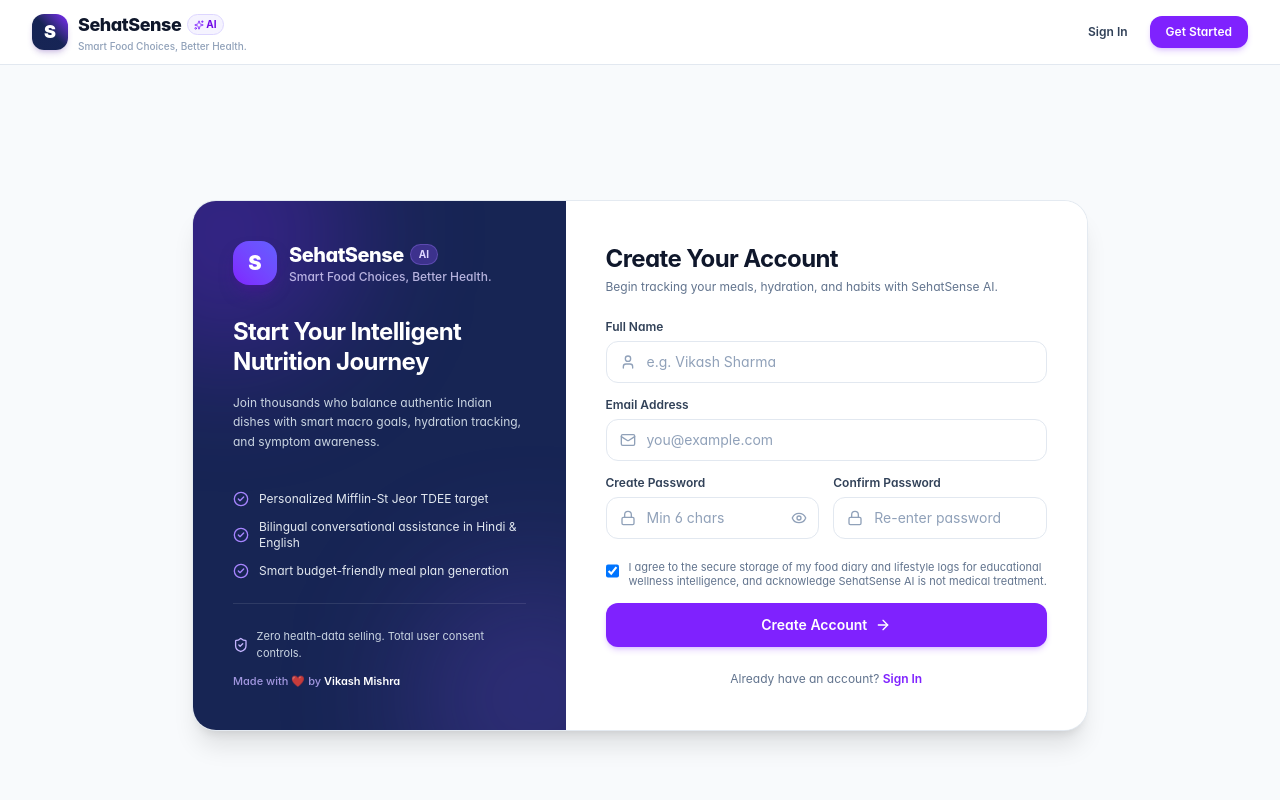
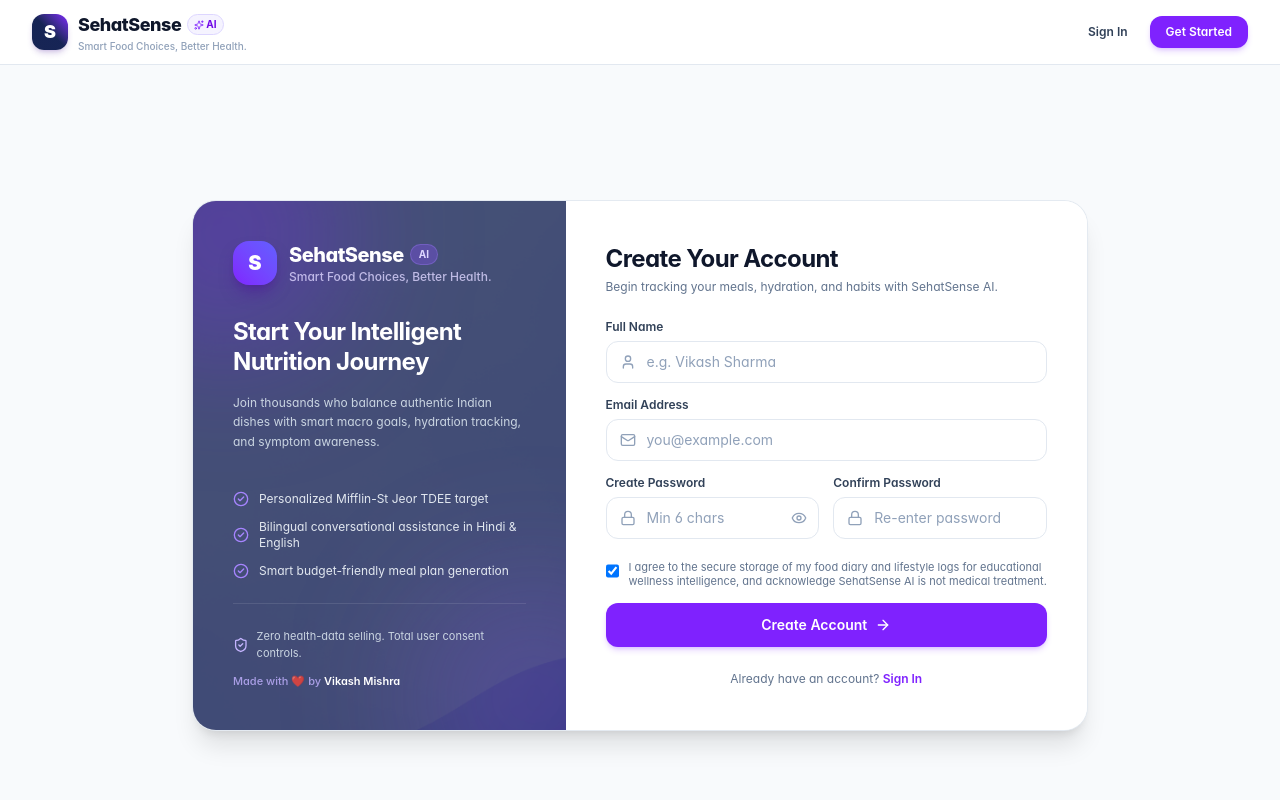
Before and after one commit to vikash0885/nutriai-health-assistant, a React (Vite) app in the folder frontend/: page /register in a window 1280 px wide. Shown: the top 800 px of the page. Built offline with nearby package versions, Linux system fonts and the light colour scheme; no server answers.

Commit message:
feat: add subtle background artwork texture to auth branding panels

```diff
--- a/frontend/src/pages/LoginPage.tsx
+++ b/frontend/src/pages/LoginPage.tsx
@@ -56,6 +56,12 @@
       <div className="max-w-4xl w-full bg-white rounded-3xl border border-slate-200/90 shadow-xl overflow-hidden grid grid-cols-1 lg:grid-cols-12">
         {/* Left: Midnight Blue & Violet Branding Panel */}
         <div className="lg:col-span-5 bg-[#172554] p-8 sm:p-10 text-white flex flex-col justify-between relative overflow-hidden">
+          {/* Custom Background Image Texture */}
+          <div
+            className="absolute inset-0 bg-cover bg-center opacity-20 mix-blend-screen pointer-events-none"
+            style={{ backgroundImage: `url('/images/sehatsense-background.png')` }}
+          />
+
           {/* Subtle Ambient Violet Glow */}
           <div className="absolute -top-24 -left-24 w-64 h-64 bg-violet-600/30 rounded-full blur-3xl pointer-events-none" />
           <div className="absolute -bottom-24 -right-24 w-64 h-64 bg-violet-500/20 rounded-full blur-3xl pointer-events-none" />
--- a/frontend/src/pages/RegisterPage.tsx
+++ b/frontend/src/pages/RegisterPage.tsx
@@ -68,6 +68,12 @@
       <div className="max-w-4xl w-full bg-white rounded-3xl border border-slate-200/90 shadow-xl overflow-hidden grid grid-cols-1 lg:grid-cols-12">
         {/* Left: Midnight Blue & Violet Branding Panel */}
         <div className="lg:col-span-5 bg-[#172554] p-8 sm:p-10 text-white flex flex-col justify-between relative overflow-hidden">
+          {/* Custom Background Image Texture */}
+          <div
+            className="absolute inset-0 bg-cover bg-center opacity-20 mix-blend-screen pointer-events-none"
+            style={{ backgroundImage: `url('/images/sehatsense-background.png')` }}
+          />
+
           {/* Subtle Ambient Violet Glow */}
           <div className="absolute -top-24 -left-24 w-64 h-64 bg-violet-600/30 rounded-full blur-3xl pointer-events-none" />
           <div className="absolute -bottom-24 -right-24 w-64 h-64 bg-violet-500/20 rounded-full blur-3xl pointer-events-none" />
```
